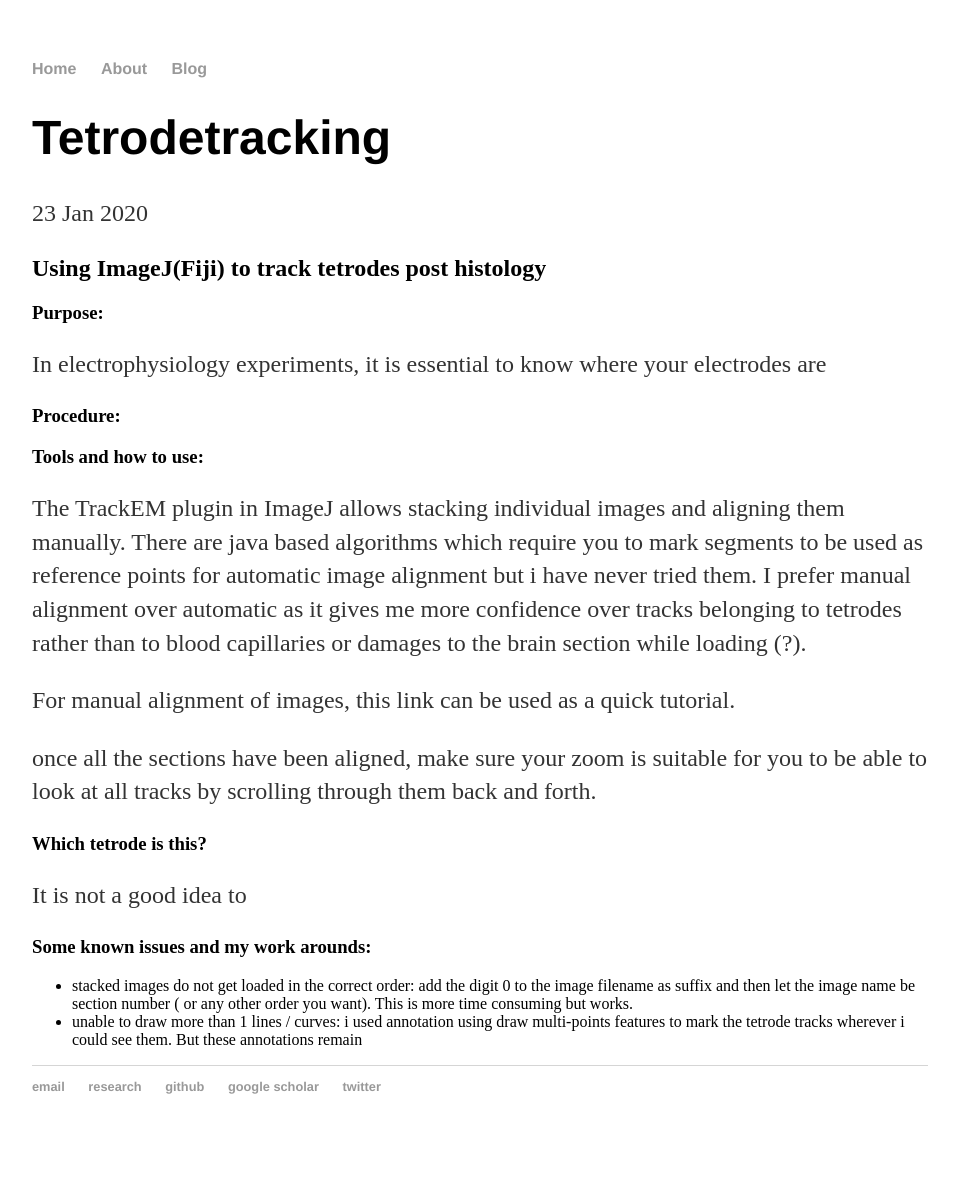
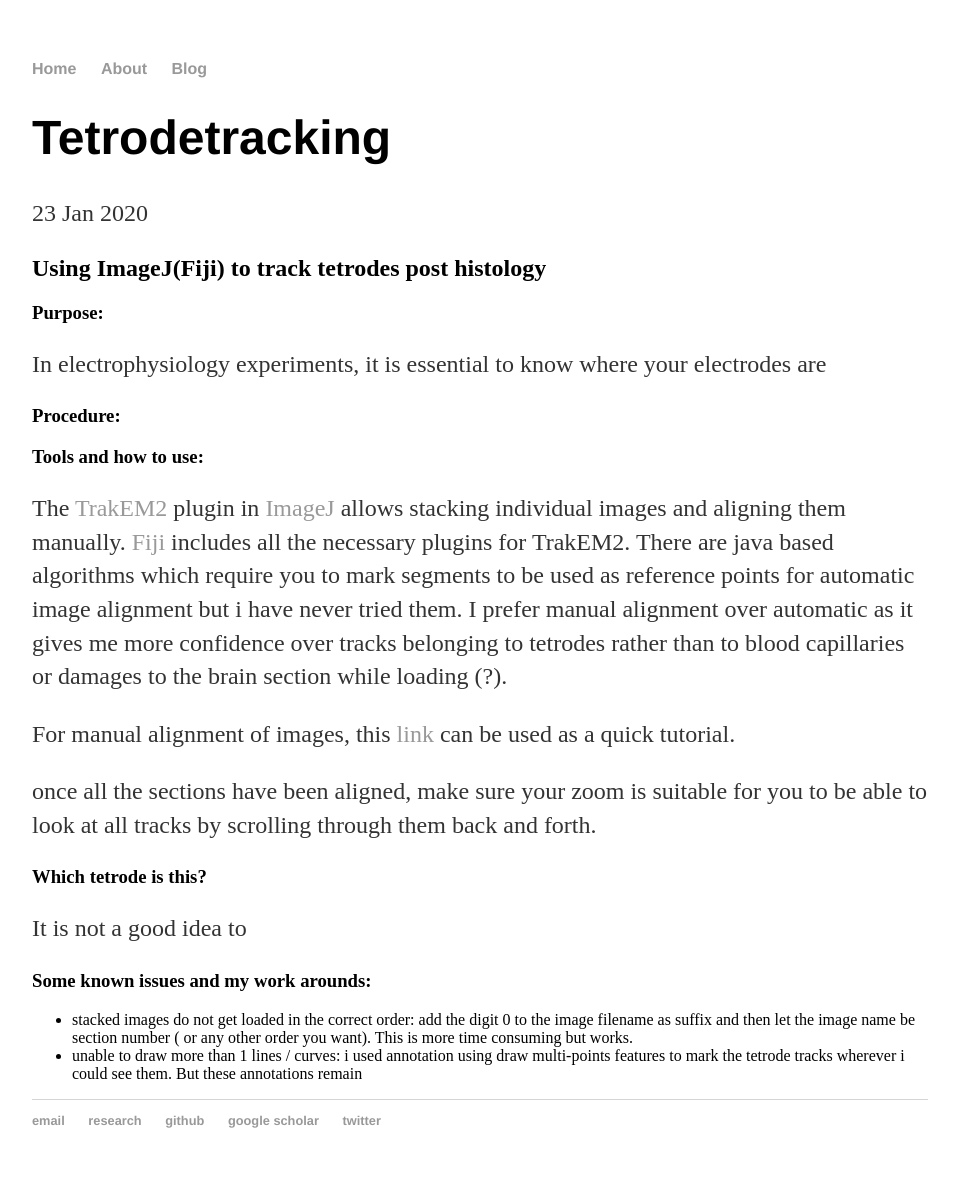
Before and after one commit to AdiBish/adibish.github.io, a Jekyll site: the page built from _posts/2020-01-23-TetrodeTracking.md, in a window 1280 px wide. Shown: the whole page, without its empty margins (160-1119 px from the left). Built offline with Jekyll 4.4.1, drawn with Linux system fonts in a browser that asks for light colours; our own code applies the rules of GitHub Pages for plain Markdown files; comment, search, counter and statistics services are not loaded; before the commit the page ends 1154 px from its top, so only the background shows below that.

Commit message:
Update 2020-01-23-TetrodeTracking.md

```diff
--- a/_posts/2020-01-23-TetrodeTracking.md
+++ b/_posts/2020-01-23-TetrodeTracking.md
@@ -5,10 +5,10 @@ In electrophysiology experiments, it is essential to know where your electrodes
 
 
 ### **Tools and how to use**:
-The TrackEM plugin in ImageJ allows stacking individual images and aligning them manually.
+The [TrakEM2](https://imagej.net/TrakEM2) plugin in [ImageJ](https://imagej.nih.gov/ij/) allows stacking individual images and aligning them manually. [Fiji](https://fiji.sc/) includes all the necessary plugins for TrakEM2.
 There are java based algorithms which require you to mark segments to be used as reference points for automatic image alignment but i have never tried them. I prefer manual alignment over automatic as it gives me more confidence over tracks belonging to tetrodes rather than to blood capillaries or damages to the brain section while loading (?).
 
-For manual alignment of images, this link can be used as a quick tutorial.
+For manual alignment of images, this [link](https://www.youtube.com/watch?v=-p0Jg0QKF24) can be used as a quick tutorial.
 
 once all the sections have been aligned, make sure your zoom is suitable for you to be able to look at all tracks by scrolling through them back and forth.
 
```
